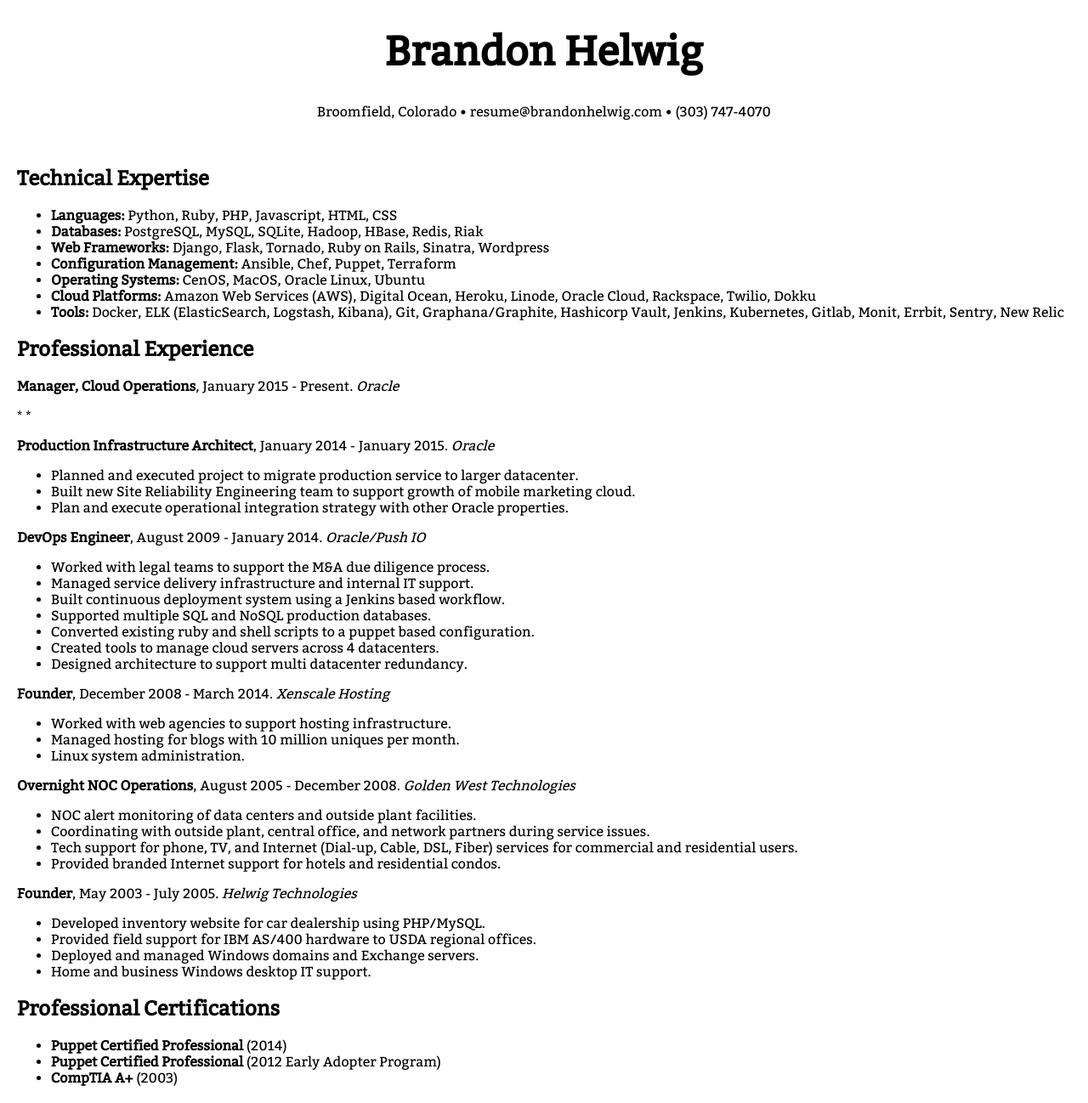
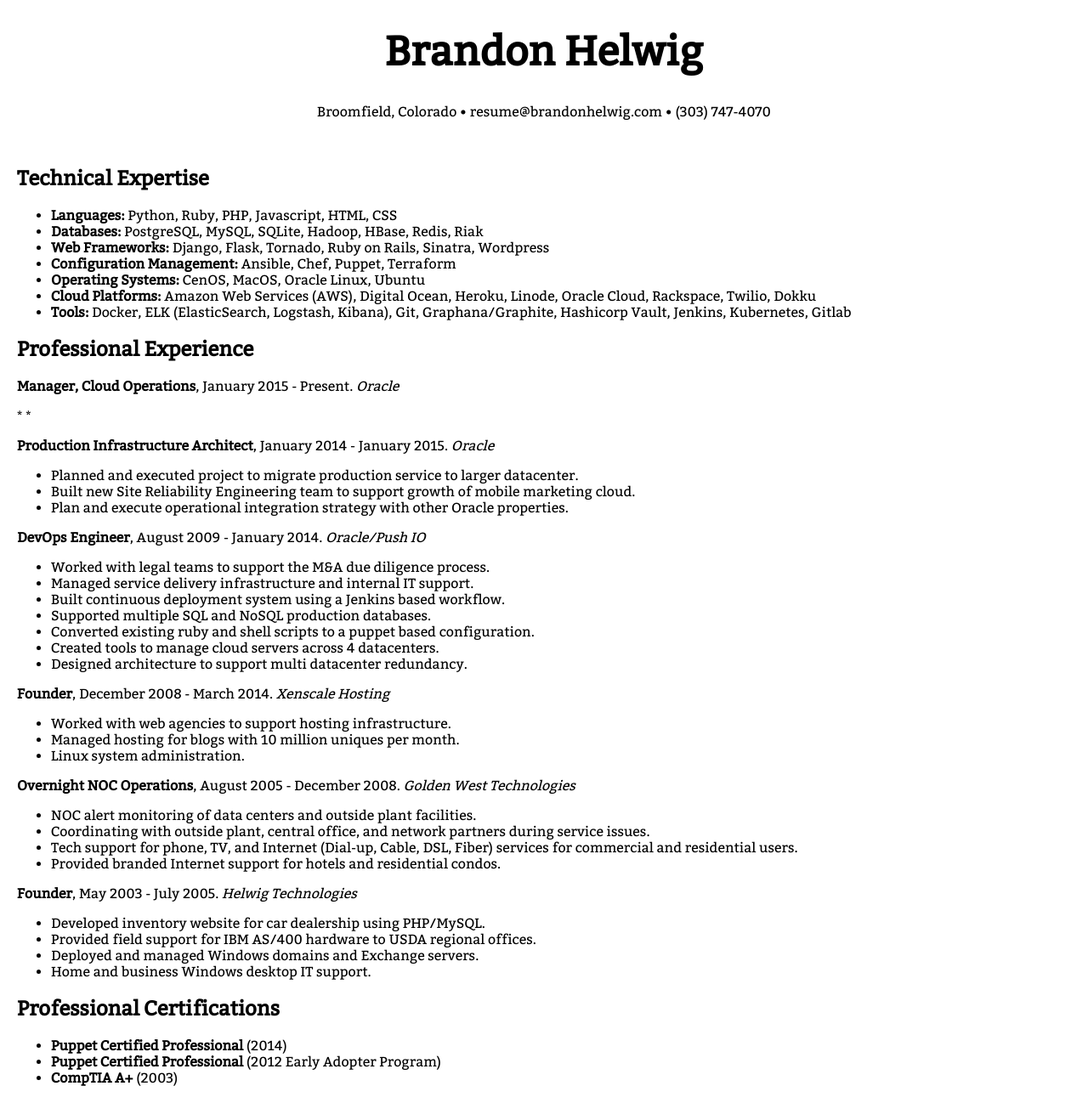
Before and after one commit to brhelwig/brandonhelwig.com, a Jekyll site: the page built from resume.md, in a window 1280 px wide. Shown: the whole page at 85% size. Built offline with Jekyll 4.4.1, drawn with Linux system fonts in a browser that asks for light colours.

Commit message:
remove less important ones

```diff
--- a/resume.md
+++ b/resume.md
@@ -17,7 +17,7 @@
 * **Configuration Management:** Ansible, Chef, Puppet, Terraform
 * **Operating Systems:** CenOS, MacOS, Oracle Linux, Ubuntu
 * **Cloud Platforms:** Amazon Web Services (AWS), Digital Ocean, Heroku, Linode, Oracle Cloud, Rackspace, Twilio, Dokku
-* **Tools:** Docker, ELK (ElasticSearch, Logstash, Kibana), Git, Graphana/Graphite, Hashicorp Vault, Jenkins, Kubernetes, Gitlab, Monit, Errbit, Sentry, New Relic
+* **Tools:** Docker, ELK (ElasticSearch, Logstash, Kibana), Git, Graphana/Graphite, Hashicorp Vault, Jenkins, Kubernetes, Gitlab
 
 ## Professional Experience
 
```
